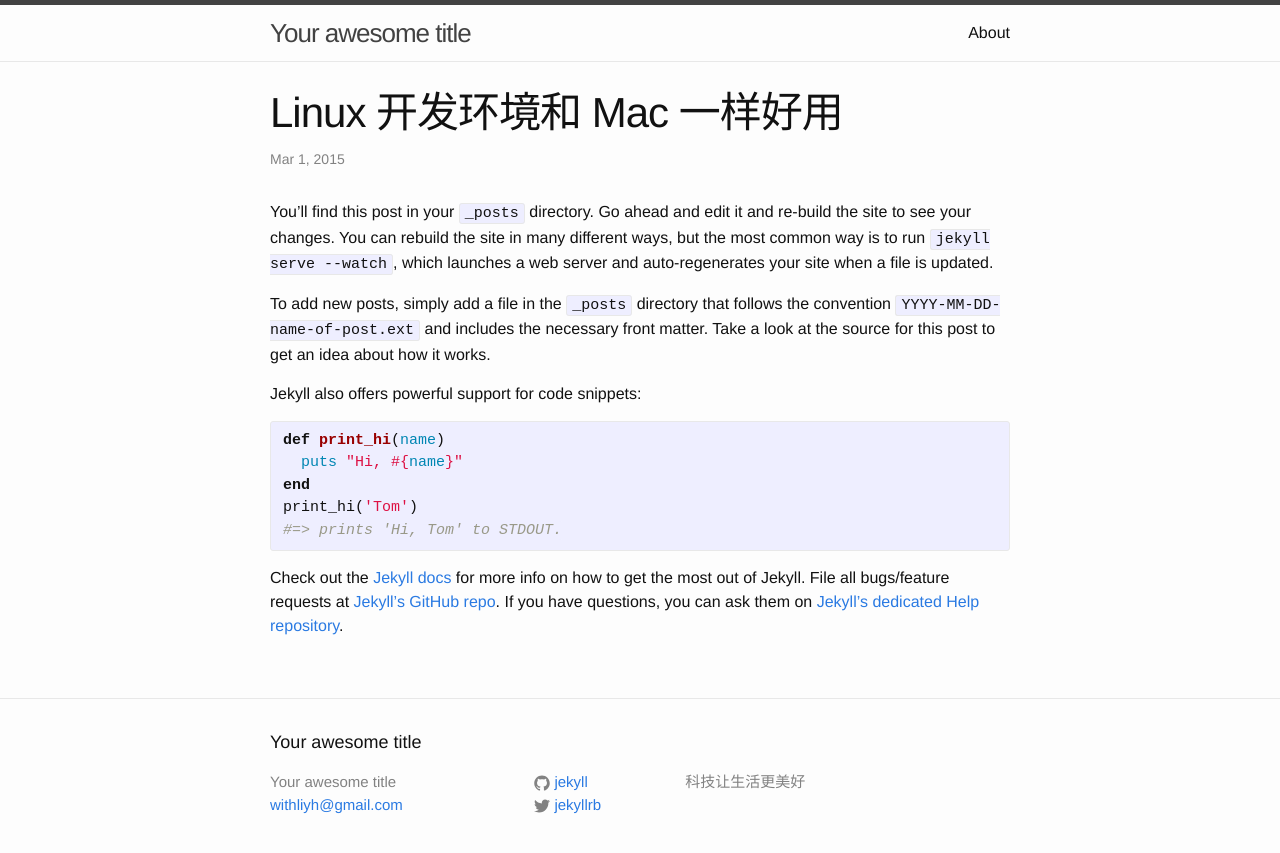
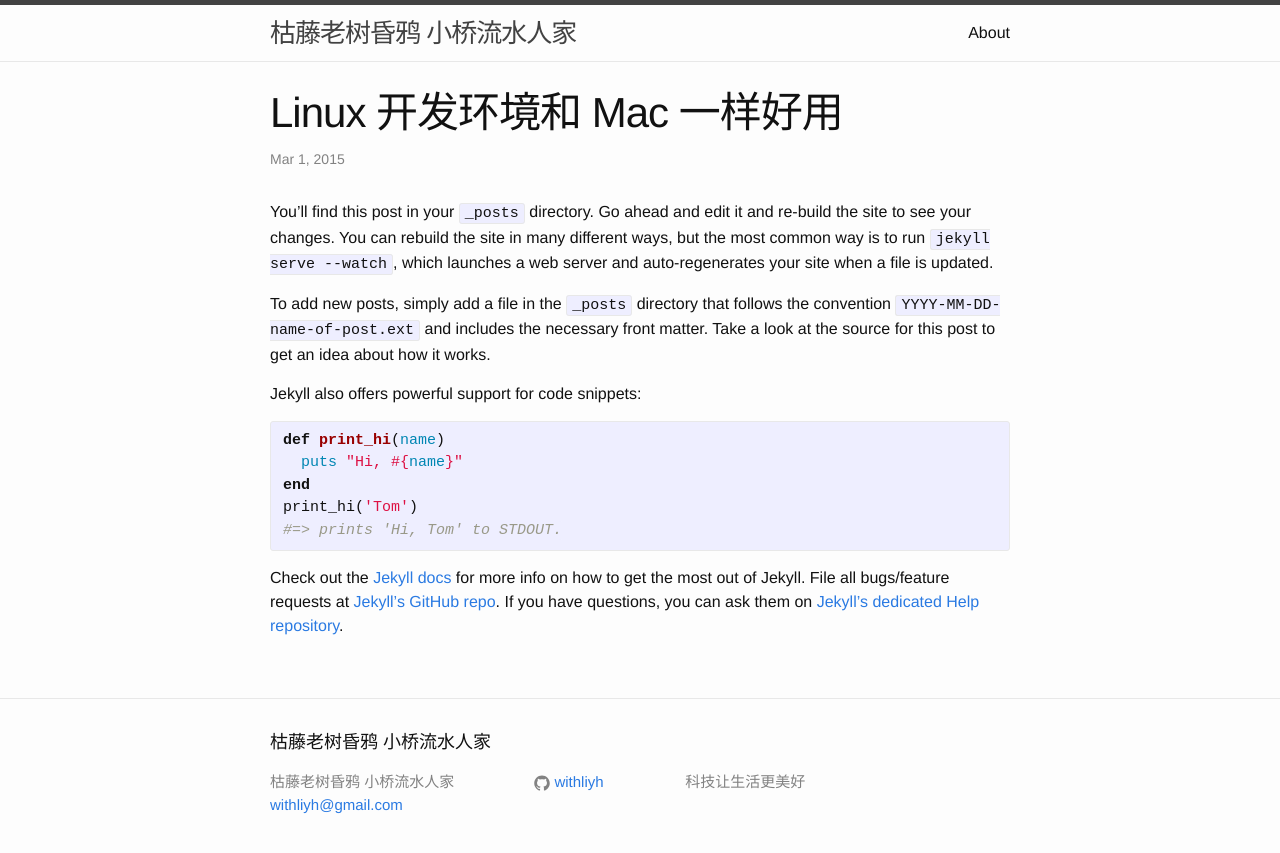
Before and after one commit to withliyh/withliyh.github.io, a Jekyll site: the page built from _posts/2015-03-01-Linux-开发环境和-Mac-一样好用.markdown, in a window 1280 px wide. Shown: the top 853 px of the page. Built offline with Jekyll 4.4.1, drawn with Linux system fonts in a browser that asks for light colours.

Commit message:
修改blog配置

```diff
--- a/_config.yml
+++ b/_config.yml
@@ -1,12 +1,12 @@
 # Site settings
-title: Your awesome title
+title: 枯藤老树昏鸦 小桥流水人家
 email: withliyh@gmail.com
 description: > # this means to ignore newlines until "baseurl:"
     科技让生活更美好
 baseurl: "" # the subpath of your site, e.g. /blog/
 url: "https://withliyh.github.io" # the base hostname & protocol for your site
-twitter_username: jekyllrb
-github_username:  jekyll
+#twitter_username: jekyllrb
+github_username:  withliyh
 
 # Build settings
 markdown: kramdown
--- a/_posts/2015-03-01-Linux-开发环境和-Mac-一样好用.markdown
+++ b/_posts/2015-03-01-Linux-开发环境和-Mac-一样好用.markdown
@@ -2,7 +2,7 @@
 layout: post
 title:  "Linux 开发环境和 Mac 一样好用"
 date:   2015-03-01 14:34:57
-categories: 优雅的开发环境
+tags: 优雅的开发环境
 ---
 You’ll find this post in your `_posts` directory. Go ahead and edit it and re-build the site to see your changes. You can rebuild the site in many different ways, but the most common way is to run `jekyll serve --watch`, which launches a web server and auto-regenerates your site when a file is updated.
 
```
